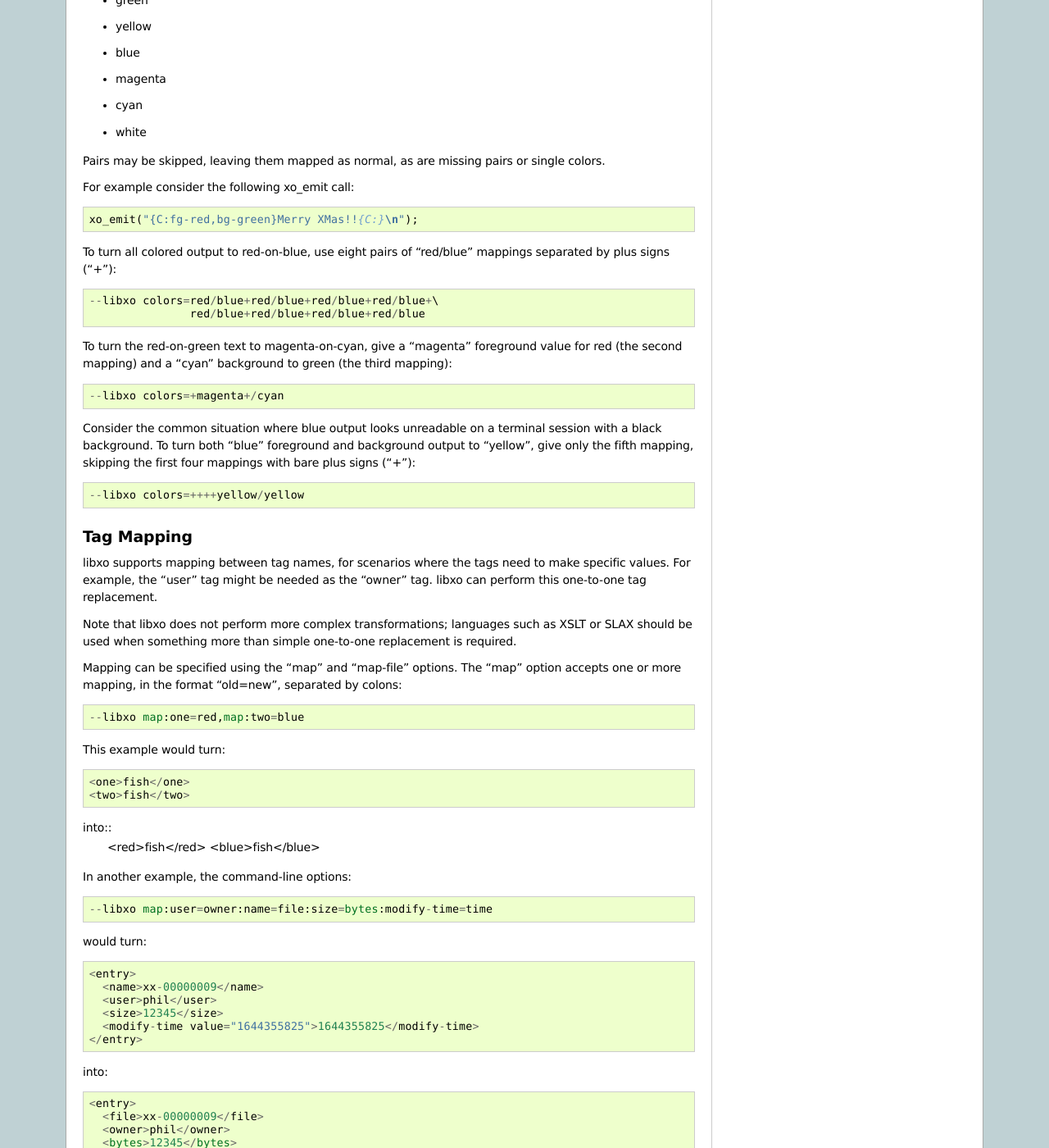
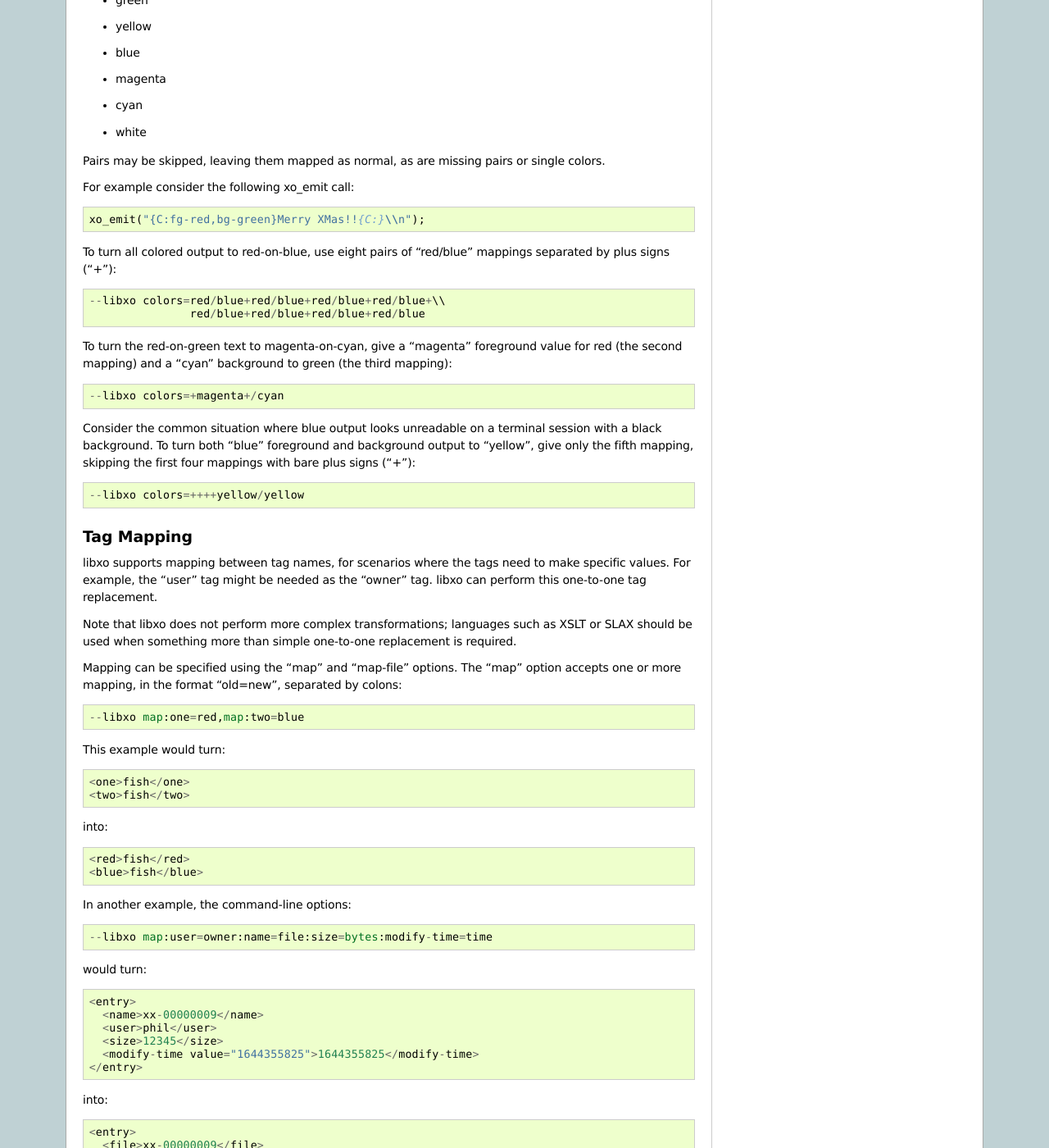
Before and after one commit to Juniper/libxo, a Sphinx documentation site: the page built from doc/options.rst, in a window 1280 px wide and 1400 px high, scrolled down 3167 px. Shown: the whole window at 82% size. Built offline with Sphinx 7.4.7, drawn with Linux system fonts in a browser that asks for light colours.

Commit message:
fix newlines ("\n")

```diff
--- a/doc/options.rst
+++ b/doc/options.rst
@@ -144,12 +144,12 @@ pairs or single colors.
 
 For example consider the following xo_emit call::
 
-    xo_emit("{C:fg-red,bg-green}Merry XMas!!{C:}\n");
+    xo_emit("{C:fg-red,bg-green}Merry XMas!!{C:}\\n");
 
 To turn all colored output to red-on-blue, use eight pairs of
 "red/blue" mappings separated by plus signs ("+")::
 
-    --libxo colors=red/blue+red/blue+red/blue+red/blue+\
+    --libxo colors=red/blue+red/blue+red/blue+red/blue+\\
                    red/blue+red/blue+red/blue+red/blue
 
 To turn the red-on-green text to magenta-on-cyan, give a "magenta"
@@ -191,6 +191,7 @@ This example would turn::
     <two>fish</two>
 
 into::
+
     <red>fish</red>
     <blue>fish</blue>
 
```
